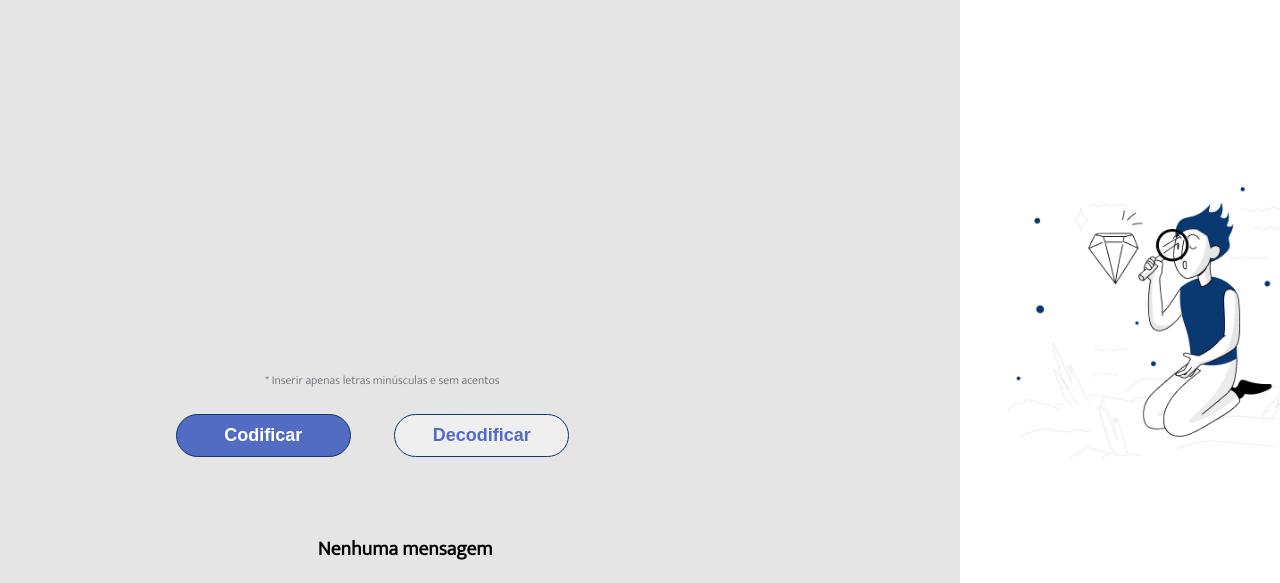
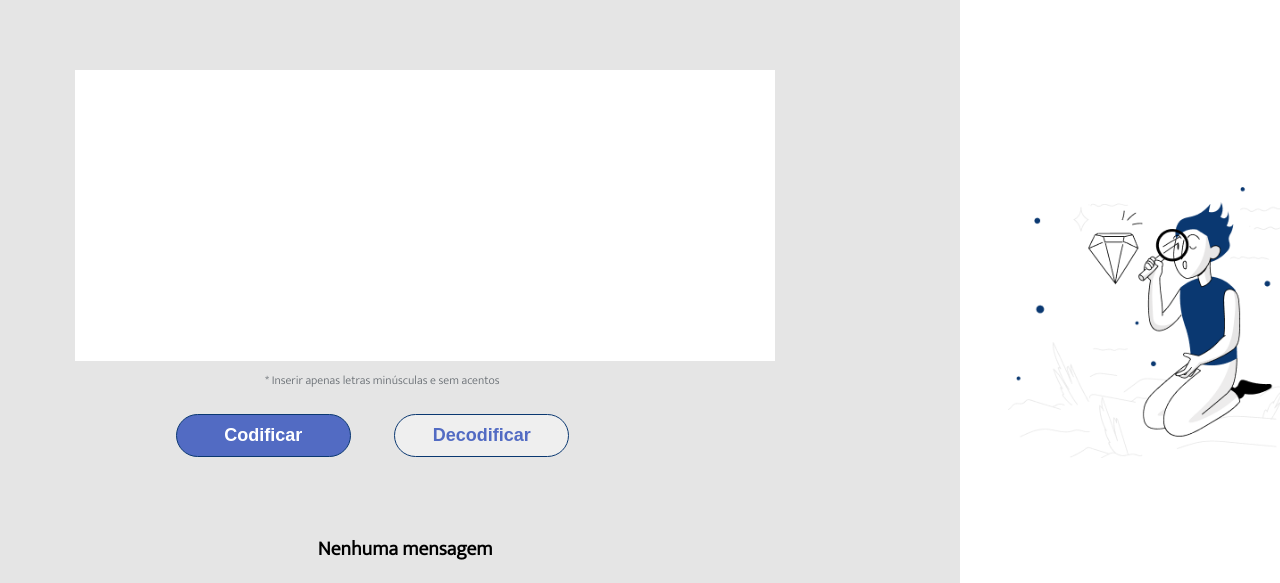
Before and after one commit to danicoln/decodificador-alura, a plain HTML site: page index.html in a window 1280 px wide. Shown: the part 125-708 px from the top of the page. Drawn offline with Linux system fonts and the light colour scheme; files whose address does not match are found by name; a web font is replaced by a local one.

Commit message:
Acerto de bug da área do texto

```diff
--- a/src/css/style.css
+++ b/src/css/style.css
@@ -102,7 +102,7 @@ label{
 
 	border: none;
 	display:block;
-	width: 280px;
+	width: 700px;
 	height: 280px;
 	top: 168px;
 	left: 240px;
@@ -117,7 +117,7 @@ label{
 
 	padding: 10px 0px 1px 0px;
 	margin: 10px 1px 10px 10px;
-	background: #E5E5E5;
+	background: white /*#E5E5E5;*/
 }
 
 .msgCripto:focus {
```
